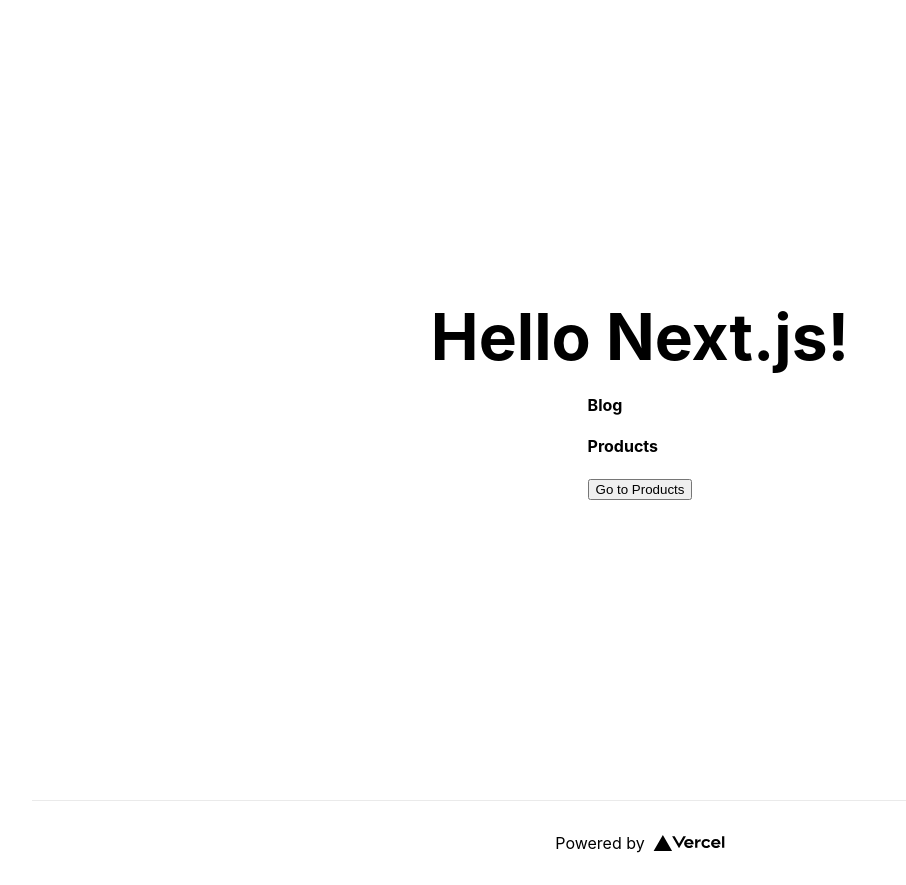
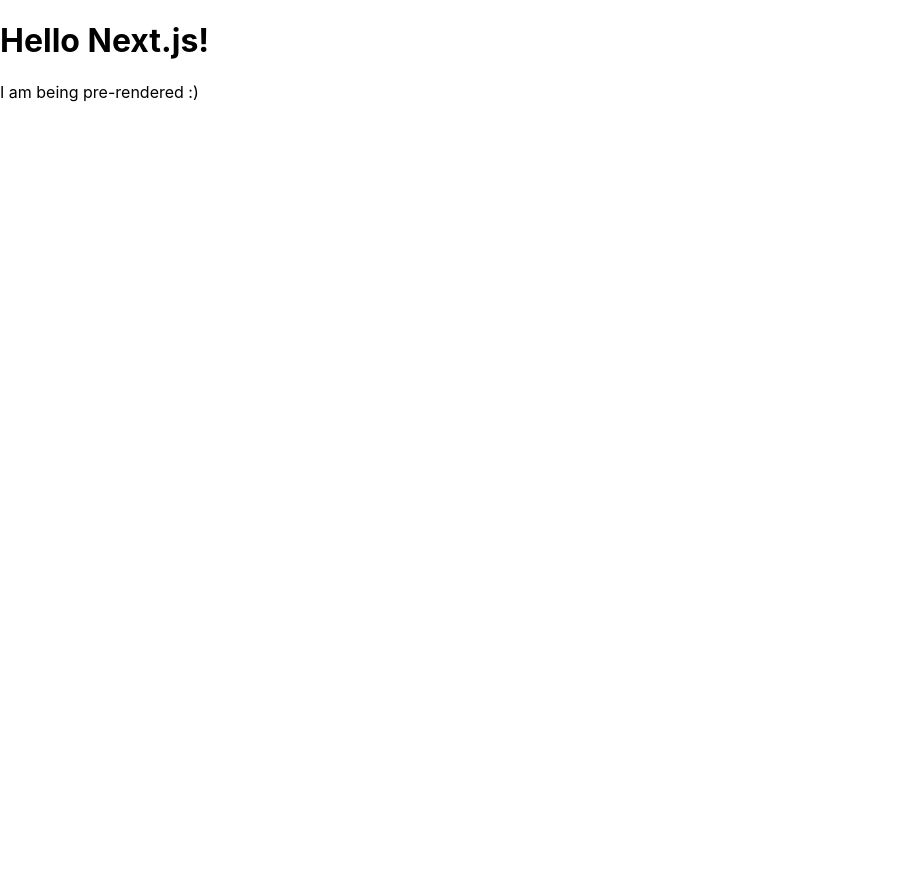
Before and after one commit to joshi-kaushal/hello-nextjs, a Next.js app: page / in a window 1280 px wide. Shown: the whole page, without its empty margins (0-906 px from the left). After the commit the page ends 800 px from the top, so only its background shows below. Built offline with nearby package versions, Linux system fonts and the light colour scheme.

Commit message:
ready for pre-rendering

```diff
--- a/pages/api/hello.js
+++ /dev/null
@@ -1,5 +0,0 @@
-// Next.js API route support: https://nextjs.org/docs/api-routes/introduction
-
-export default function handler(req, res) {
-  res.status(200).json({ name: 'John Doe' })
-}
--- a/pages/index.js
+++ b/pages/index.js
@@ -1,8 +1,6 @@
 import Head from "next/head";
 import Image from "next/image";
-import Link from "next/link";
 import { useRouter } from "next/router";
-import styles from "../styles/Home.module.css";
 
 export default function Home() {
   const router = useRouter();
@@ -12,39 +10,17 @@
   };
 
   return (
-    <div className={styles.container}>
+    <div>
       <Head>
         <title>Kaushal Joshi | Learning Next.js</title>
         <meta name="description" content="Learning Next.js" />
         <link rel="icon" href="/favicon.ico" />
       </Head>
 
-      <main className={styles.main}>
-        <h1 className={styles.title}>Hello Next.js!</h1>
-
-        <section>
-          <Link href="/blog">
-            <h4>Blog</h4>
-          </Link>
-          <Link href="/product">
-            <h4>Products</h4>
-          </Link>
-          <button onClick={handleSubmit}>Go to Products</button>
-        </section>
+      <main>
+        <h1>Hello Next.js!</h1>
+        <p>I am being pre-rendered :)</p>
       </main>
-
-      <footer className={styles.footer}>
-        <a
-          href="https://vercel.com?utm_source=create-next-app&utm_medium=default-template&utm_campaign=create-next-app"
-          target="_blank"
-          rel="noopener noreferrer"
-        >
-          Powered by{" "}
-          <span className={styles.logo}>
-            <Image src="/vercel.svg" alt="Vercel Logo" width={72} height={16} />
-          </span>
-        </a>
-      </footer>
     </div>
   );
 }
--- a/styles/Home.module.css
+++ /dev/null
@@ -1,116 +0,0 @@
-.container {
-  padding: 0 2rem;
-}
-
-.main {
-  min-height: 100vh;
-  padding: 4rem 0;
-  flex: 1;
-  display: flex;
-  flex-direction: column;
-  justify-content: center;
-  align-items: center;
-}
-
-.footer {
-  display: flex;
-  flex: 1;
-  padding: 2rem 0;
-  border-top: 1px solid #eaeaea;
-  justify-content: center;
-  align-items: center;
-}
-
-.footer a {
-  display: flex;
-  justify-content: center;
-  align-items: center;
-  flex-grow: 1;
-}
-
-.title a {
-  color: #0070f3;
-  text-decoration: none;
-}
-
-.title a:hover,
-.title a:focus,
-.title a:active {
-  text-decoration: underline;
-}
-
-.title {
-  margin: 0;
-  line-height: 1.15;
-  font-size: 4rem;
-}
-
-.title,
-.description {
-  text-align: center;
-}
-
-.description {
-  margin: 4rem 0;
-  line-height: 1.5;
-  font-size: 1.5rem;
-}
-
-.code {
-  background: #fafafa;
-  border-radius: 5px;
-  padding: 0.75rem;
-  font-size: 1.1rem;
-  font-family: Menlo, Monaco, Lucida Console, Liberation Mono, DejaVu Sans Mono,
-    Bitstream Vera Sans Mono, Courier New, monospace;
-}
-
-.grid {
-  display: flex;
-  align-items: center;
-  justify-content: center;
-  flex-wrap: wrap;
-  max-width: 800px;
-}
-
-.card {
-  margin: 1rem;
-  padding: 1.5rem;
-  text-align: left;
-  color: inherit;
-  text-decoration: none;
-  border: 1px solid #eaeaea;
-  border-radius: 10px;
-  transition: color 0.15s ease, border-color 0.15s ease;
-  max-width: 300px;
-}
-
-.card:hover,
-.card:focus,
-.card:active {
-  color: #0070f3;
-  border-color: #0070f3;
-}
-
-.card h2 {
-  margin: 0 0 1rem 0;
-  font-size: 1.5rem;
-}
-
-.card p {
-  margin: 0;
-  font-size: 1.25rem;
-  line-height: 1.5;
-}
-
-.logo {
-  height: 1em;
-  margin-left: 0.5rem;
-}
-
-@media (max-width: 600px) {
-  .grid {
-    width: 100%;
-    flex-direction: column;
-  }
-}
```
